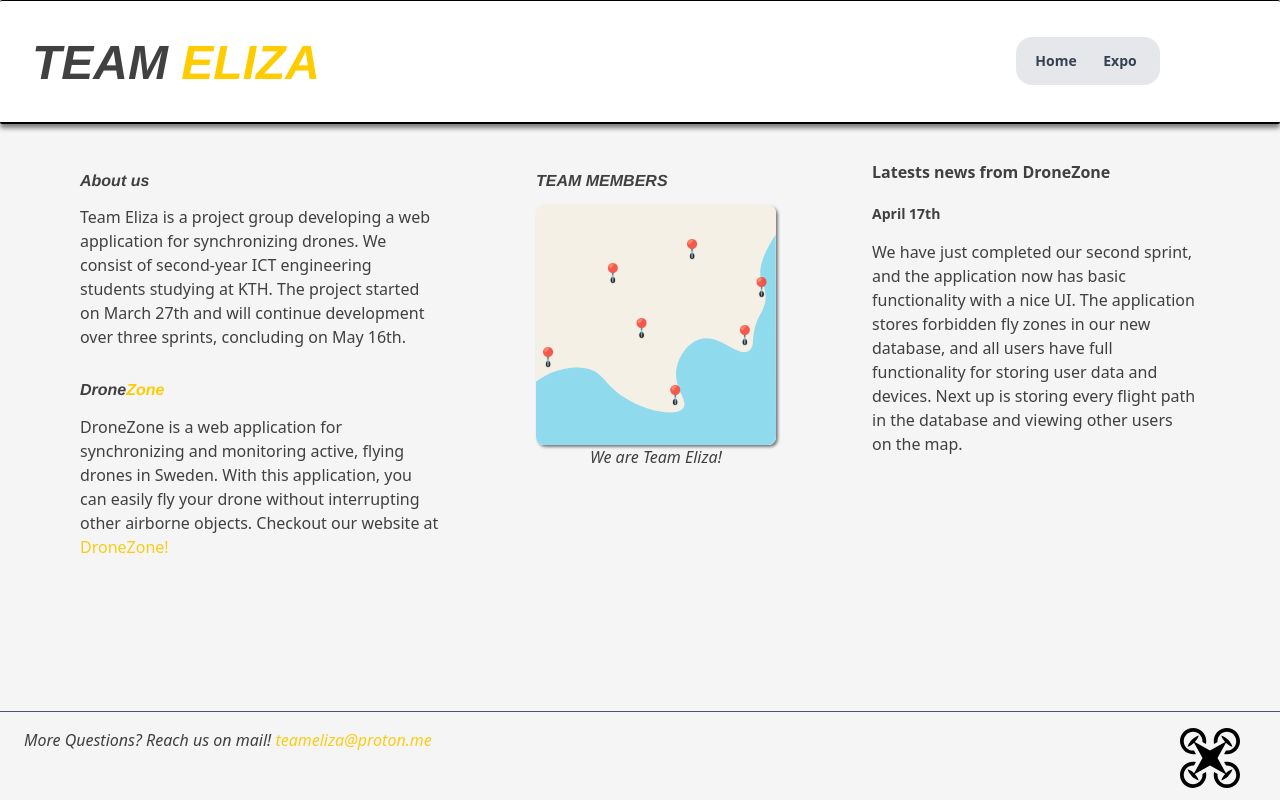
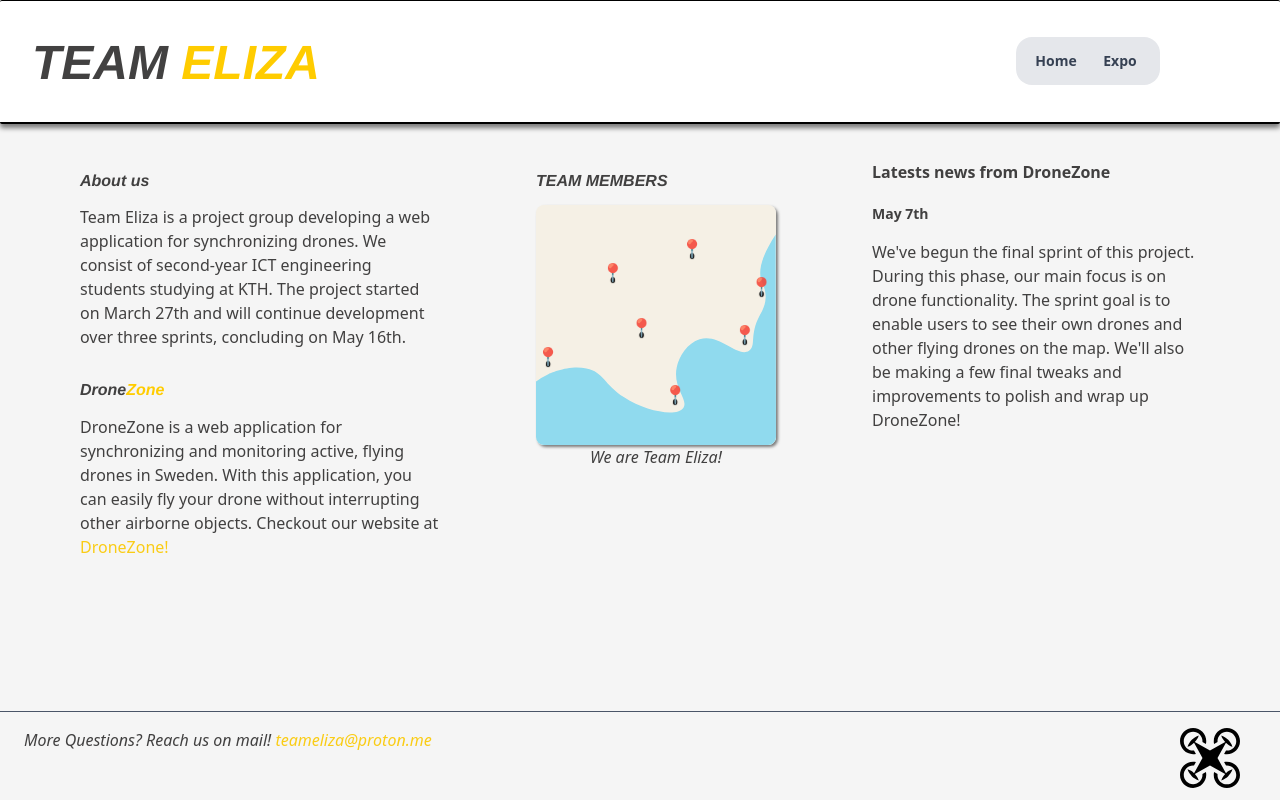
Before and after one commit to surbyxan/TEAM-ELIZA-webpage, a React (Vite) app in the folder elizawebsite/: page / in a window 1280 px wide. Built offline with nearby package versions, Linux system fonts and the light colour scheme.

Commit message:
added weekly update

```diff
--- a/elizawebsite/src/components/mainpage.jsx
+++ b/elizawebsite/src/components/mainpage.jsx
@@ -33,13 +33,12 @@ export function Mainpage() {
 				</div>
 				<div className='newsbox'>
 					<h4 className='font-bold mt-5 mb-5' >Latests news from DroneZone</h4>
-					<p className="font-bold text-sm mt-4 mb-4" >April 17th</p>
+					<p className="font-bold text-sm mt-4 mb-4" >May 7th</p>
 					<p className='mt-4 mb-4'>
-					We have just completed our second sprint, and the application now has
-					basic functionality with a nice UI. The application stores forbidden fly
-					zones in our new database, and all users have full functionality for storing
-					user data and devices. Next up is storing every flight path in the database and
-					viewing other users on the map.
+					We've begun the final sprint of this project. During this phase,
+					our main focus is on drone functionality. The sprint goal is to enable users
+					 to see their own drones and other flying drones on the map.
+					 We'll also be making a few final tweaks and improvements to polish and wrap up DroneZone!
 					</p>
 				</div>
         	</div>
```
